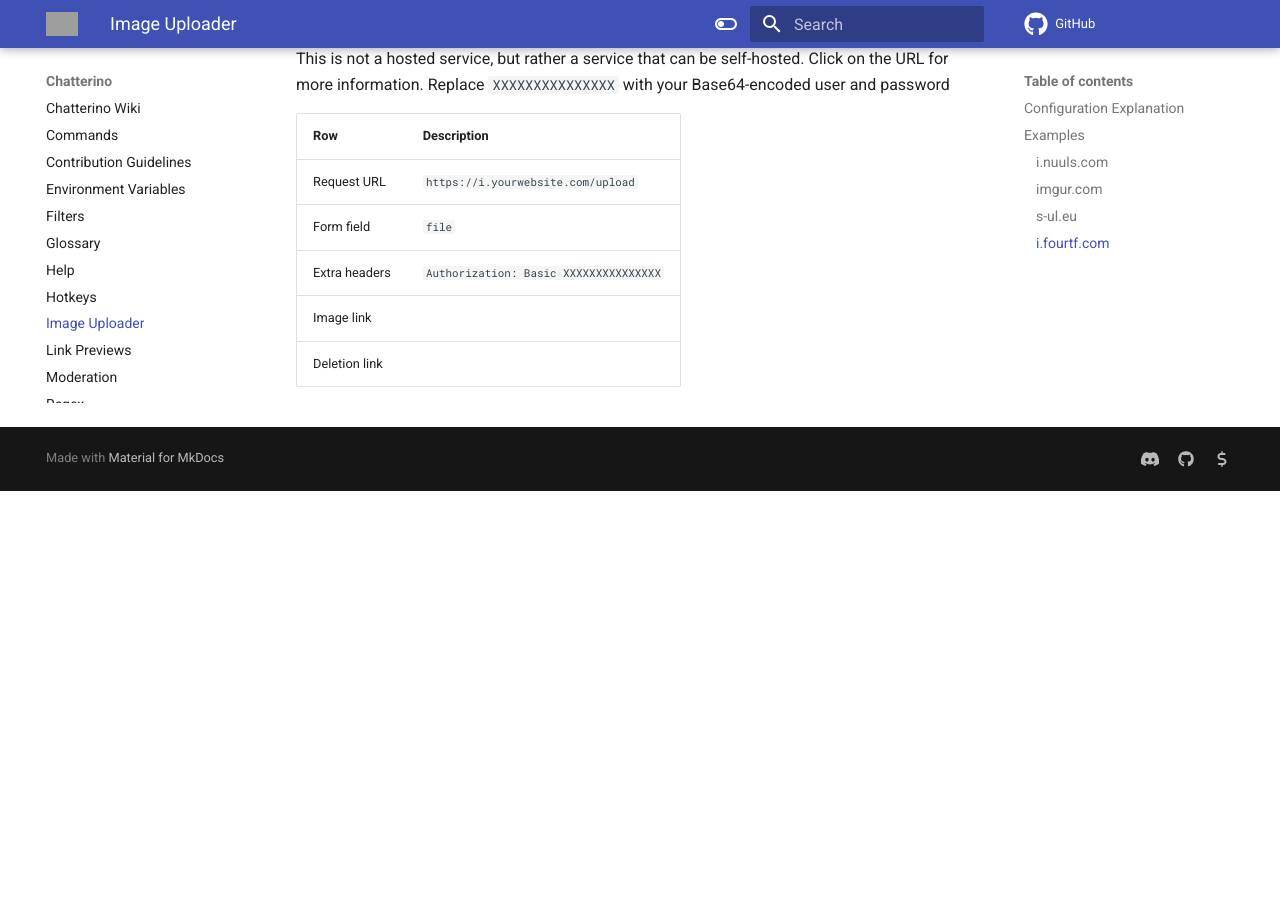
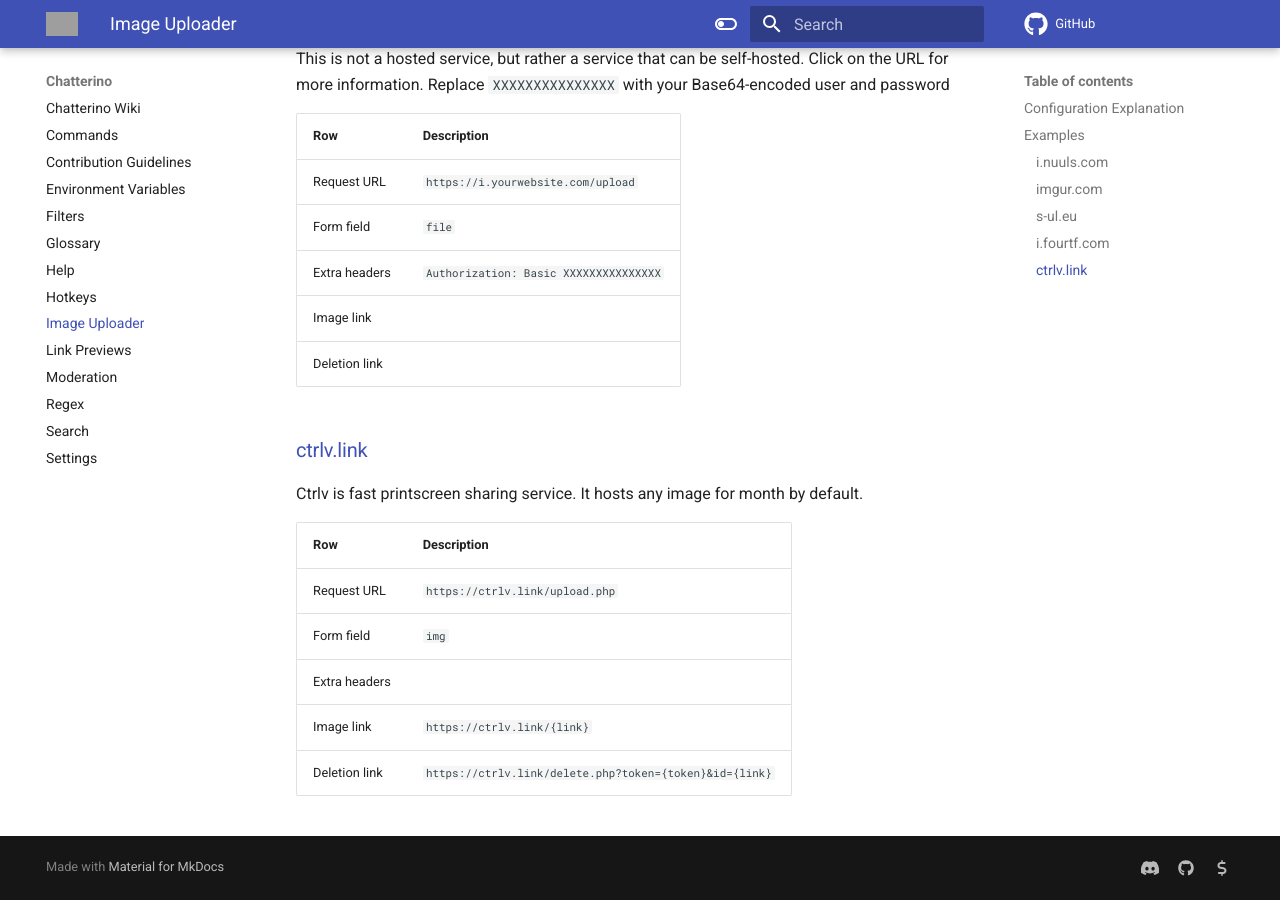
Before and after one commit to Chatterino/wiki, an MkDocs documentation site: the page built from docs/Image Uploader.md, in a window 1280 px wide and 900 px high, scrolled down 2215 px. Built offline with MkDocs 1.6.1 and Material for MkDocs 9.7.7, drawn with Linux system fonts in a browser that asks for light colours; comment, search, counter and statistics services are not loaded; before the commit the page ends 2706 px from its top, so only the background shows below that; grey boxes are pictures that could not be loaded.

Commit message:
Update page with Ctrlv example
Details taken from official page guide here: https://ctrlv.cz/images/chatterino.png

```diff
--- a/docs/Image Uploader.md
+++ b/docs/Image Uploader.md
@@ -62,3 +62,14 @@
 |Extra headers|`Authorization: Basic XXXXXXXXXXXXXXX`|
 |Image link||
 |Deletion link||
+
+### [ctrlv.link](https://ctrlv.link)
+Ctrlv is fast printscreen sharing service. It hosts any image for month by default.
+
+|Row|Description|
+|-|-|
+|Request URL|`https://ctrlv.link/upload.php`|
+|Form field|`img`|
+|Extra headers||
+|Image link|`https://ctrlv.link/{link}`|
+|Deletion link|`https://ctrlv.link/delete.php?token={token}&id={link}`|
```
